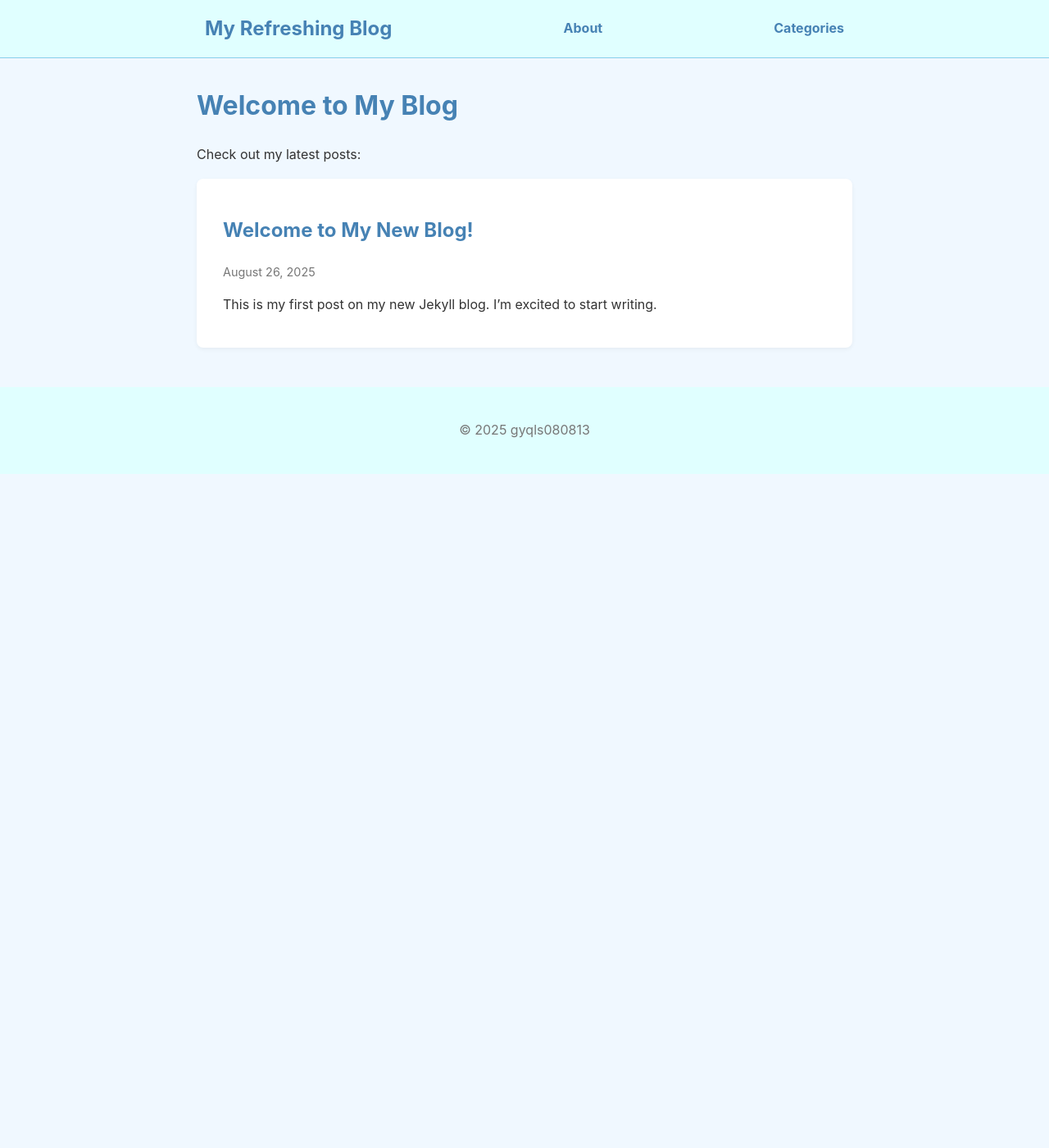
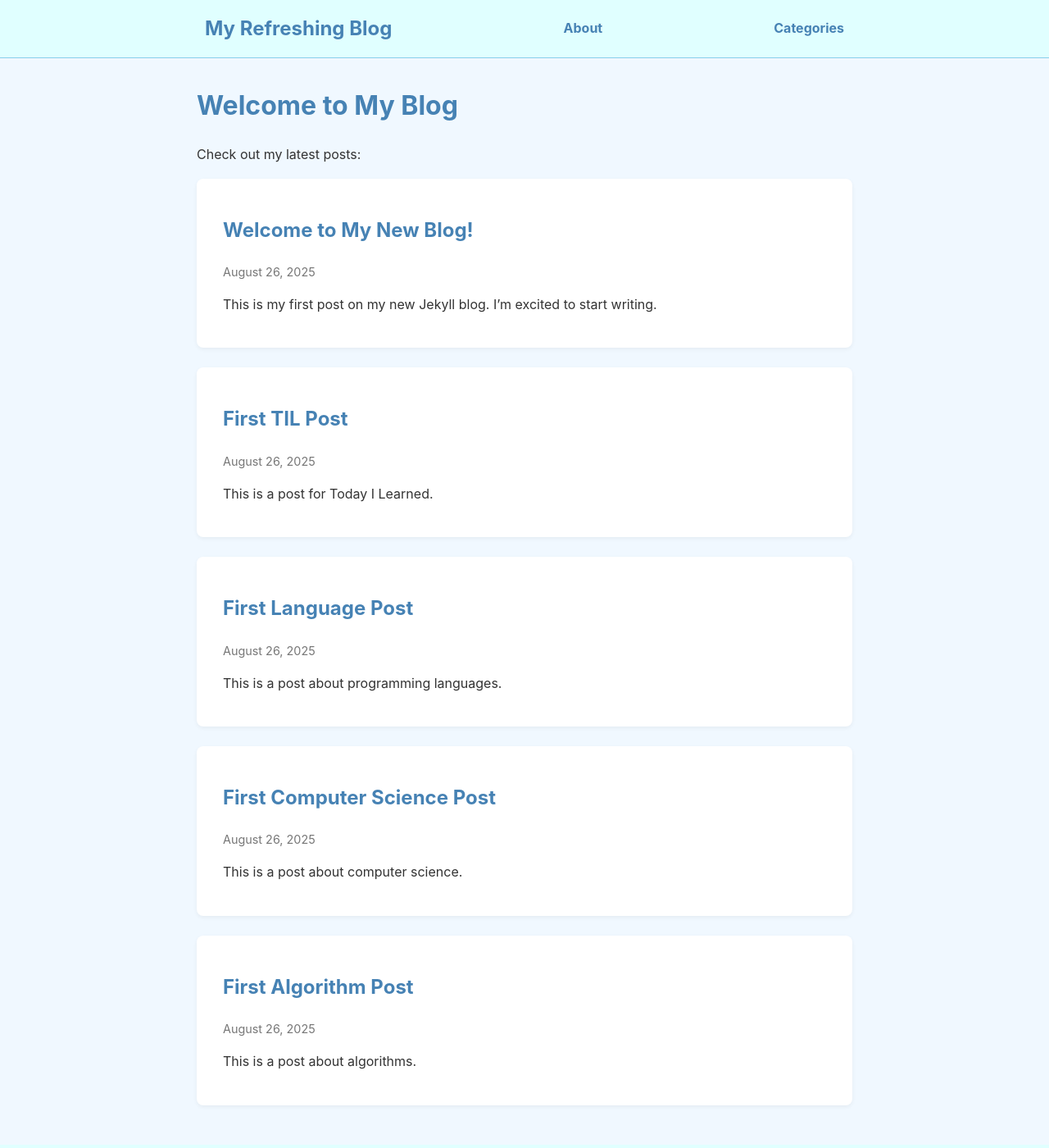
Before and after one commit to gyqls080813/TIL, a Jekyll site: the page built from index.md, in a window 1280 px wide and 1400 px high. Shown: the whole window at 82% size. Built offline with Jekyll 4.4.1, drawn with Linux system fonts in a browser that asks for light colours.

Commit message:
feat: Add category pages and sample posts

```diff
--- /dev/null
+++ b/_posts/2025-08-26-algorithm-post.md
@@ -0,0 +1,7 @@
+---
+layout: post
+title: "First Algorithm Post"
+date: 2025-08-26
+categories: Algorithm
+---
+This is a post about algorithms.
--- /dev/null
+++ b/_posts/2025-08-26-cs-post.md
@@ -0,0 +1,7 @@
+---
+layout: post
+title: "First Computer Science Post"
+date: 2025-08-26
+categories: Computer_Science
+---
+This is a post about computer science.
--- /dev/null
+++ b/_posts/2025-08-26-language-post.md
@@ -0,0 +1,7 @@
+---
+layout: post
+title: "First Language Post"
+date: 2025-08-26
+categories: Language
+---
+This is a post about programming languages.
--- /dev/null
+++ b/_posts/2025-08-26-til-post.md
@@ -0,0 +1,7 @@
+---
+layout: post
+title: "First TIL Post"
+date: 2025-08-26
+categories: TIL
+---
+This is a post for Today I Learned.
```
Also changed, not shown: _layouts/category.html (added, +14 -0 lines), categories.md (+6 -1 lines), categories/algorithm.md (added, +5 -0 lines), categories/cs.md (added, +5 -0 lines), categories/language.md (added, +5 -0 lines), categories/til.md (added, +5 -0 lines).
